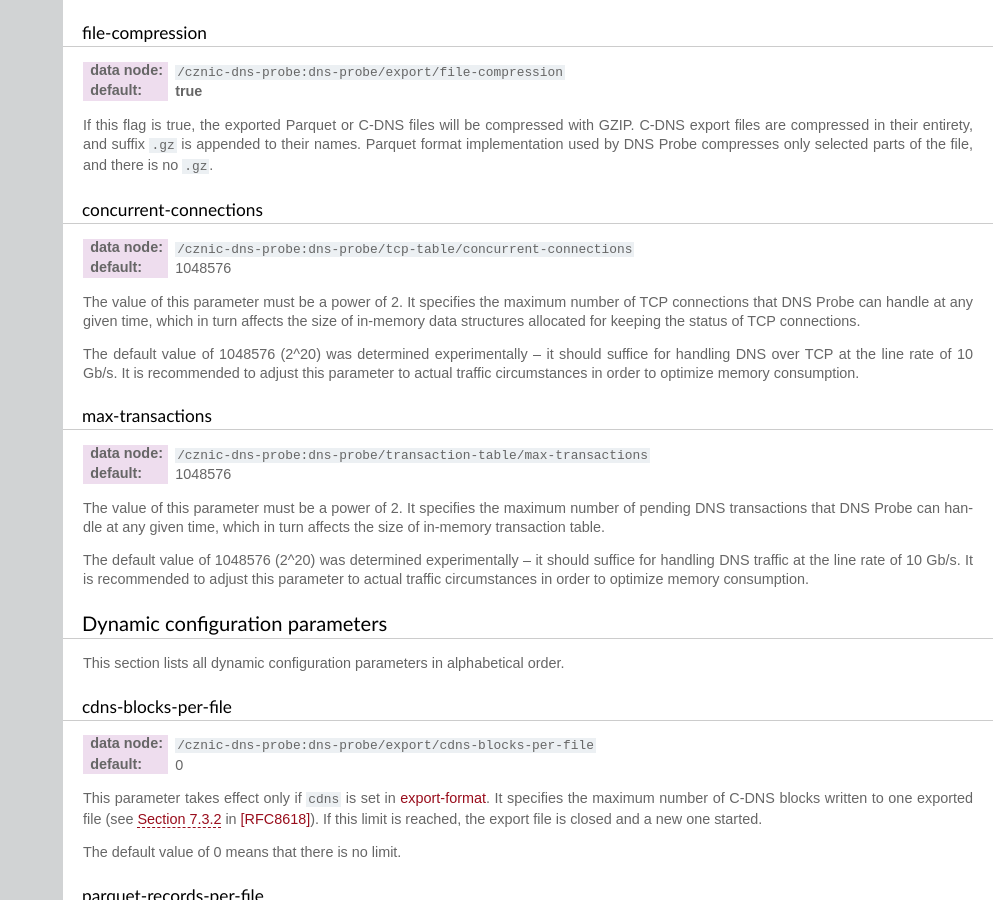
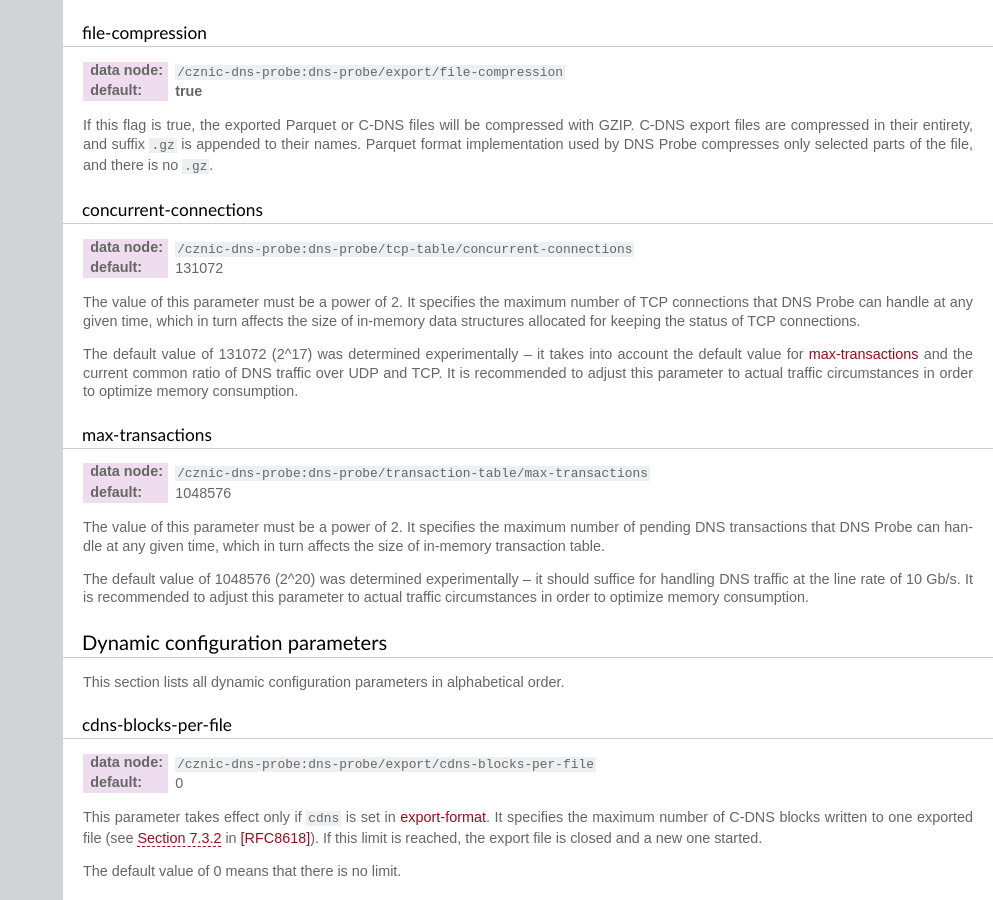
Before and after one commit to CZ-NIC/dns-probe, a Sphinx documentation site: the page built from doc/Configuration.rst, in a window 1280 px wide and 900 px high, scrolled down 3252 px. Shown: the whole window, without its empty margins (287-1280 px from the left). Built offline with Sphinx 7.4.7, drawn with Linux system fonts in a browser that asks for light colours.

Commit message:
Sphinx: Update description of concurrent-connections item in YANG module

```diff
--- a/doc/Configuration.rst
+++ b/doc/Configuration.rst
@@ -210,11 +210,13 @@ concurrent-connections
 ^^^^^^^^^^^^^^^^^^^^^^
 
 :data node: ``/cznic-dns-probe:dns-probe/tcp-table/concurrent-connections``
-:default: 1048576
+:default: 131072
 
 The value of this parameter must be a power of 2. It specifies the maximum number of TCP connections that DNS Probe can handle at any given time, which in turn affects the size of in-memory data structures allocated for keeping the status of TCP connections.
 
-The default value of 1048576 (2^20) was determined experimentally – it should suffice for handling DNS over TCP at the line rate of 10 Gb/s. It is recommended to adjust this parameter to actual traffic circumstances in order to optimize memory consumption.
+The default value of 131072 (2^17) was determined experimentally – it takes into account the default value for :ref:`max-transactions` and the current common ratio of DNS traffic over UDP and TCP. It is recommended to adjust this parameter to actual traffic circumstances in order to optimize memory consumption.
+
+.. _max-transactions:
 
 max-transactions
 ^^^^^^^^^^^^^^^^
```
